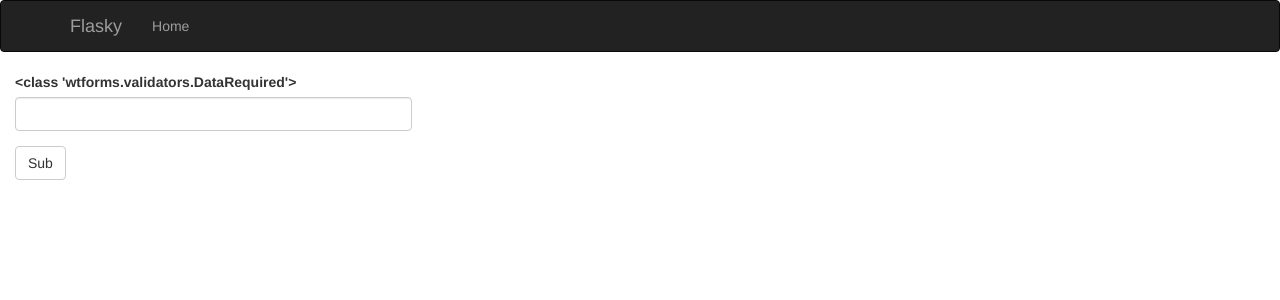
After one commit to chep1126/myweb, a Flask app: page /query/movie in a window 1280 px wide. The commit adds this page. Shown: the top 300 px of the page. Run offline with Flask 2, Linux system fonts and the light colour scheme; some libraries are stand-ins or nearby versions.

Commit message:
add movie.html

```diff
--- a/app/__init__.py
+++ b/app/__init__.py
@@ -10,7 +10,6 @@
 from flask import Flask
 from flask_bootstrap import Bootstrap
 from config import config
-
 bootstrap = Bootstrap()
 
 
@@ -18,7 +17,6 @@ def create_app(config_name):
     app = Flask(__name__)
     app.config.from_object(config[config_name])
     config[config_name].init_app(app)
-
     bootstrap.init_app(app)
 
     from .main import main as main_blueprint
--- a/app/main/forms.py
+++ b/app/main/forms.py
@@ -7,3 +7,11 @@
 
 这一行开始写关于本文件的说明与解释
 """
+from flask_wtf import FlaskForm
+from wtforms import StringField,SubmitField
+from wtforms.validators import DataRequired
+
+
+class MovieForm(FlaskForm):
+    movie_name = StringField(DataRequired)
+    sub = SubmitField()
--- a/app/main/views.py
+++ b/app/main/views.py
@@ -10,9 +10,18 @@
 
 from . import main
 from flask import render_template
+from .forms import MovieForm
+
+
 
 
 @main.route('/')
 @main.route('/index')
 def index():
     return render_template("index.html")
+
+
+@main.route("/query/movie")
+def movie():
+    movie_form = MovieForm()
+    return render_template("movie.html",form = movie_form)
--- a/app/templates/base.html
+++ b/app/templates/base.html
@@ -1,5 +1,36 @@
 {% extends "bootstrap/base.html" %}
+{% block title %}
+    {% if title %}
+        {{ title }}
+        {% else %}
+        myweb
+    {% endif %}
+{% endblock %}
+{% block navbar %}
+<div class="navbar navbar-inverse" role="navigation">
+    <div class="container">
+        <div class="navbar-header">
+            <button type="button" class="navbar-toggle"data-toggle="collapse" data-target=".navbar-collapse">
+                <span class="sr-only">Toggle navigation</span>
+                <span class="icon-bar"></span>
+                <span class="icon-bar"></span>
+                <span class="icon-bar"></span>
+            </button>
+            <a class="navbar-brand" href="/">Flasky</a>
+        </div>
+        <div class="navbar-collapse collapse">
+            <ul class="nav navbar-nav">
+                <li><a href="/">Home</a></li>
+            </ul>
+        </div>
+    </div>
+</div>
+{% endblock %}
 
-{% block body %}
-    {% block page_content %}{% endblock %}
+{% block content %}
+<div class="container">
+    <div class="page-header">
+        <h1>Hello, {{ name }}!</h1>
+    </div>
+</div>
 {% endblock %}
--- /dev/null
+++ b/app/templates/movie.html
@@ -0,0 +1,13 @@
+{% extends 'base.html' %}
+{% import 'bootstrap/wtf.html' as forms %}
+
+{% block content %}
+    <div class="col-md-4">
+    {{ forms.quick_form(form) }}
+    </div>
+    <div class="col-md-4">
+    <table>
+
+    </table>
+    </div>
+{% endblock %}
--- a/manage.py
+++ b/manage.py
@@ -14,4 +14,4 @@ from app import create_app
 app = create_app(os.getenv('FLASK_CONFIG') or 'default')
 
 if __name__ == '__main__':
-    app.run("0.0.0.0")
+    app.run(port=5000)
```
